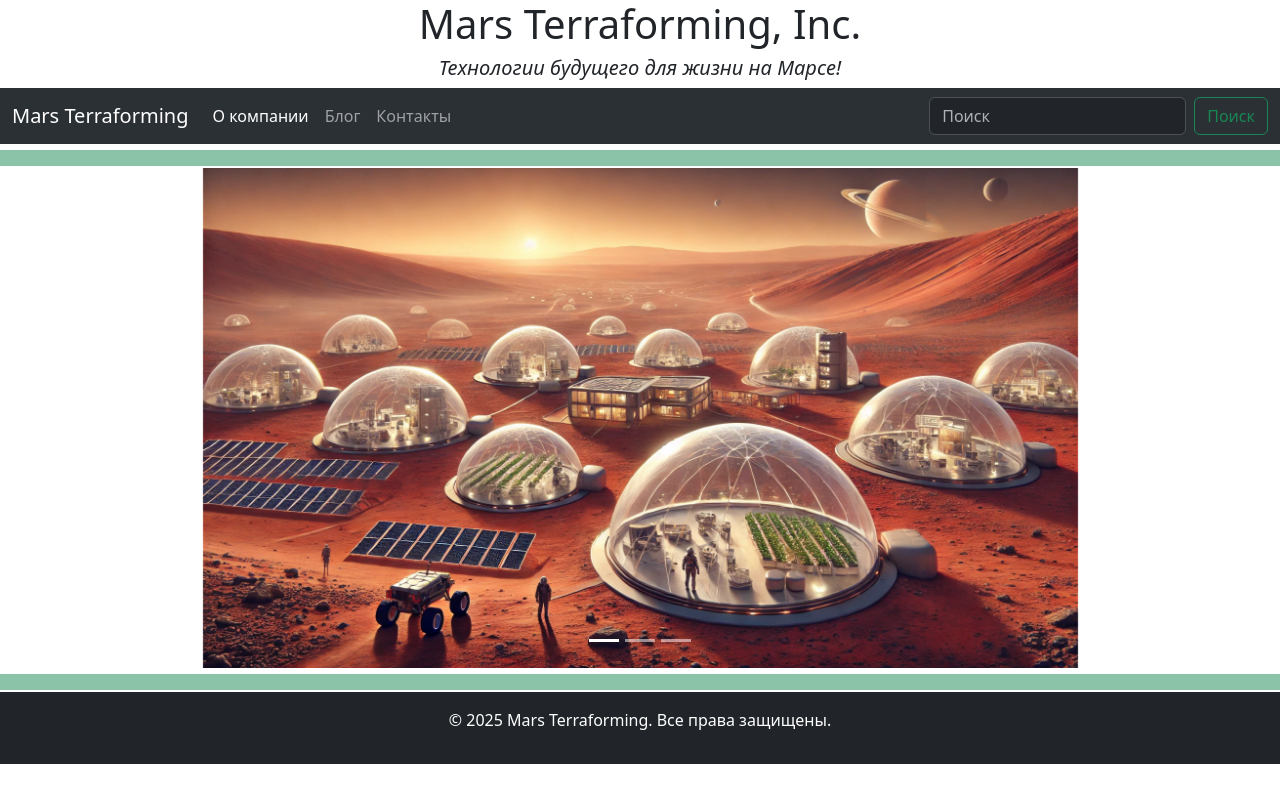
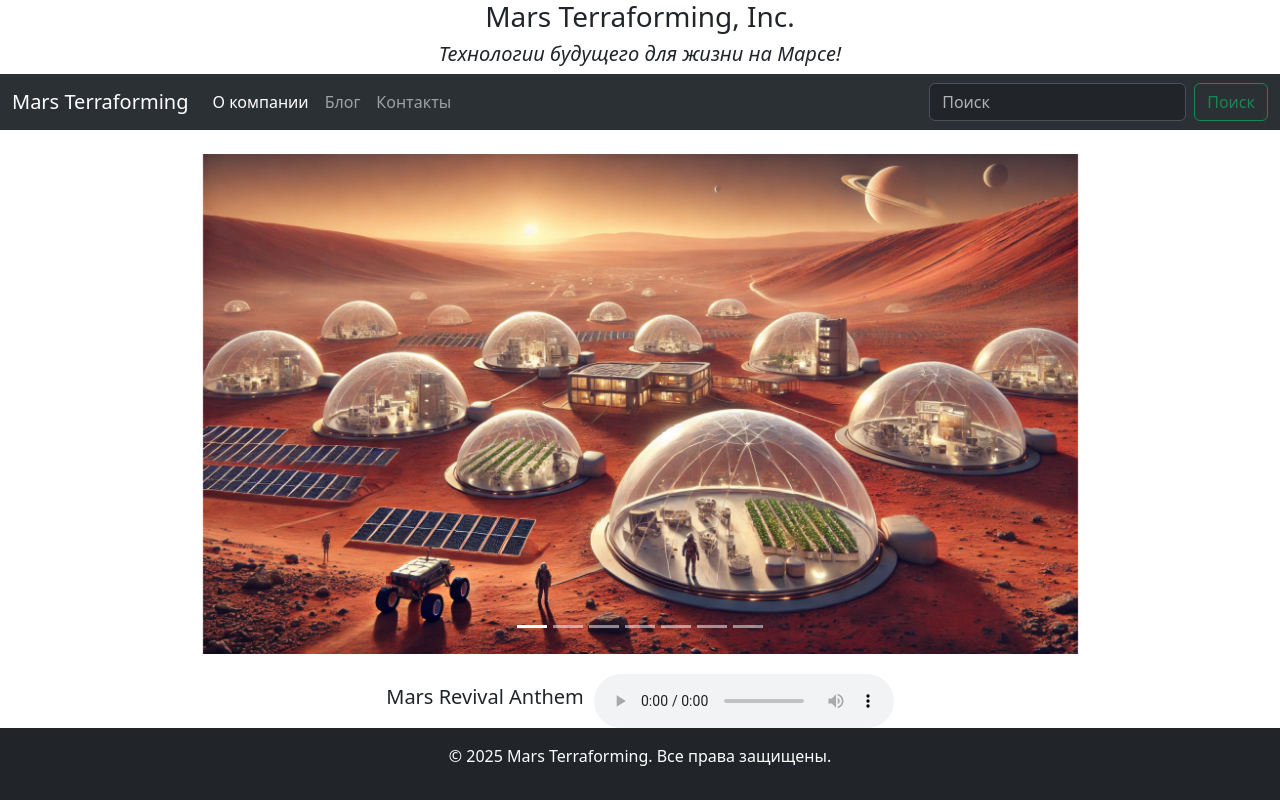
Before and after one commit to and67rey/zerocoder-python, a Flask app: page / in a window 1280 px wide. Run offline with Flask 3, Linux system fonts and the light colour scheme.

Commit message:
VD04 v1.4

```diff
--- a/Web/VD04/templates/blog.html
+++ b/Web/VD04/templates/blog.html
@@ -7,8 +7,7 @@
 </head>
 
 <body>
-
-<h1 align = 'center'>Mars Terraforming, Inc.</h1>
+<h3 align = 'center'>Mars Terraforming, Inc.</h3>
 <h5 align = 'center'><em>Технологии будущего для жизни на Марсе!</em></h5>
 
 <nav class="navbar navbar-expand-lg bg-body-tertiary bg-dark" data-bs-theme="dark">
@@ -176,6 +175,5 @@
 
 <script src="https://cdn.jsdelivr.net/npm/bootstrap@5.3.3/dist/js/bootstrap.bundle.min.js" integrity="sha384-YvpcrYf0tY3lHB60NNkmXc5s9fDVZLESaAA55NDzOxhy9GkcIdslK1eN7N6jIeHz" crossorigin="anonymous"></script>
 
-
 </body>
 </html>
--- a/Web/VD04/templates/index.html
+++ b/Web/VD04/templates/index.html
@@ -5,9 +5,9 @@
     <title>Mars Terraforming, Inc.</title>
     <link href="https://cdn.jsdelivr.net/npm/bootstrap@5.3.3/dist/css/bootstrap.min.css" rel="stylesheet" integrity="sha384-QWTKZyjpPEjISv5WaRU9OFeRpok6YctnYmDr5pNlyT2bRjXh0JMhjY6hW+ALEwIH" crossorigin="anonymous">
 </head>
+
 <body>
-
-<h1 align = 'center'>Mars Terraforming, Inc.</h1>
+<h3 align = 'center'>Mars Terraforming, Inc.</h3>
 <h5 align = 'center'><em>Технологии будущего для жизни на Марсе!</em></h5>
 
 <nav class="navbar navbar-expand-lg bg-body-tertiary bg-dark" data-bs-theme="dark">
@@ -36,30 +36,65 @@
   </div>
 </nav>
 
-<span class="placeholder col-12 bg-success"></span>
+<span class="placeholder col-12 bg-white"></span>
 
 <div id="carouselExampleInterval" class="carousel slide carousel-fade" data-bs-ride="carousel">
   <div class="carousel-indicators">
     <button type="button" data-bs-target="#carouselExampleInterval" data-bs-slide-to="0" class="active" aria-current="true" aria-label="Slide 1"></button>
     <button type="button" data-bs-target="#carouselExampleInterval" data-bs-slide-to="1" aria-label="Slide 2"></button>
     <button type="button" data-bs-target="#carouselExampleInterval" data-bs-slide-to="2" aria-label="Slide 3"></button>
+    <button type="button" data-bs-target="#carouselExampleInterval" data-bs-slide-to="3" aria-label="Slide 4"></button>
+    <button type="button" data-bs-target="#carouselExampleInterval" data-bs-slide-to="4" aria-label="Slide 5"></button>
+    <button type="button" data-bs-target="#carouselExampleInterval" data-bs-slide-to="5" aria-label="Slide 6"></button>
+    <button type="button" data-bs-target="#carouselExampleInterval" data-bs-slide-to="6" aria-label="Slide 7"></button>
   </div>
 
   <!-- Добавляем d-flex justify-content-center align-items-center для выравнивания -->
   <div class="carousel-inner">
-    <div class="carousel-item active text-center d-flex justify-content-center align-items-center" data-bs-interval="3000">
+    <div class="carousel-item active text-center d-flex justify-content-center align-items-center" data-bs-interval="4000">
       <img src="../static/image/mars 1.png" class="d-block" style="max-height: 500px;" alt="...">
     </div>
-    <div class="carousel-item text-center d-flex justify-content-center align-items-center" data-bs-interval="3000">
+    <div class="carousel-item text-center d-flex justify-content-center align-items-center" data-bs-interval="4000">
       <img src="../static/image/mars 2.png" class="d-block" style="max-height: 500px;" alt="...">
     </div>
-    <div class="carousel-item text-center d-flex justify-content-center align-items-center" data-bs-interval="3000">
+    <div class="carousel-item text-center d-flex justify-content-center align-items-center" data-bs-interval="4000">
       <img src="../static/image/mars 3.png" class="d-block" style="max-height: 500px;" alt="...">
+    </div>
+    <div class="carousel-item text-center d-flex justify-content-center align-items-center" data-bs-interval="4000">
+      <img src="../static/image/mars 4.png" class="d-block" style="max-height: 500px;" alt="...">
+    </div>
+    <div class="carousel-item text-center d-flex justify-content-center align-items-center" data-bs-interval="4000">
+      <img src="../static/image/mars 5.png" class="d-block" style="max-height: 500px;" alt="...">
+    </div>
+    <div class="carousel-item text-center d-flex justify-content-center align-items-center" data-bs-interval="4000">
+      <img src="../static/image/mars 6.png" class="d-block" style="max-height: 500px;" alt="...">
+    </div>
+    <div class="carousel-item text-center d-flex justify-content-center align-items-center" data-bs-interval="4000">
+      <img src="../static/image/mars 7.png" class="d-block" style="max-height: 500px;" alt="...">
     </div>
   </div>
 </div>
 
-<span class="placeholder col-12 bg-success"></span>
+<style>
+  .audio-container {
+          display: flex;
+          align-items: center;
+          justify-content: center;
+          gap: 10px;
+          margin-top: 20px;
+        }
+</style>
+
+<div class="audio-container">
+  <h5>Mars Revival Anthem</h5>
+  <audio controls controlsList="nodownload" id="audioPlayer">
+    <source src="../static/audio/Mars Revival Anthem.mp3" type="audio/mpeg">
+  </audio>
+</div>
+
+<script>
+  document.getElementById('audioPlayer').volume = 0.3;
+</script>
 
 <footer class="bg-dark text-white text-center py-3">
     <p>© 2025 Mars Terraforming. Все права защищены.</p>
```
Also changed, not shown: Web/VD04/templates/contacts.html (+26 -3 lines), Web/VD04/static/image/mars 4.png (added), Web/VD04/static/image/mars 5.png (added), 3 other files.
